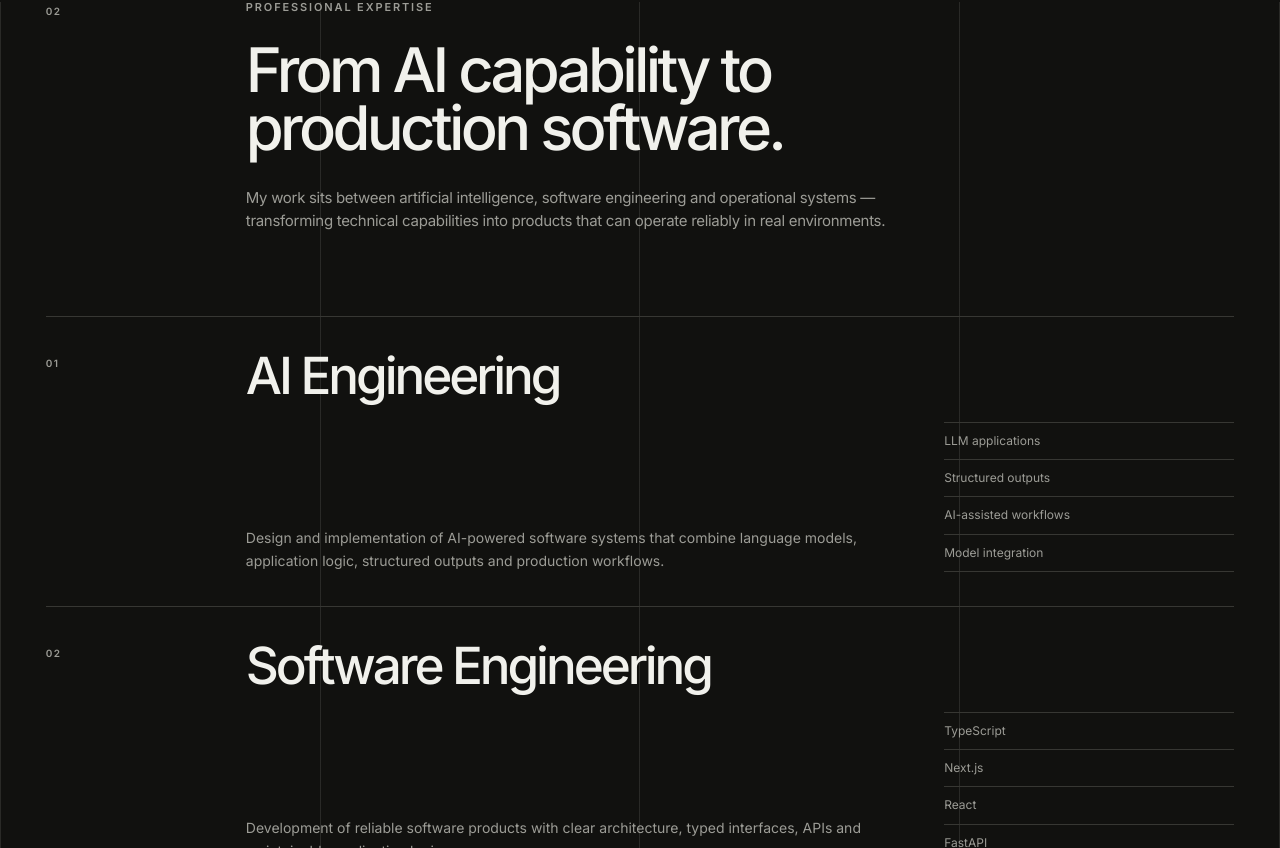
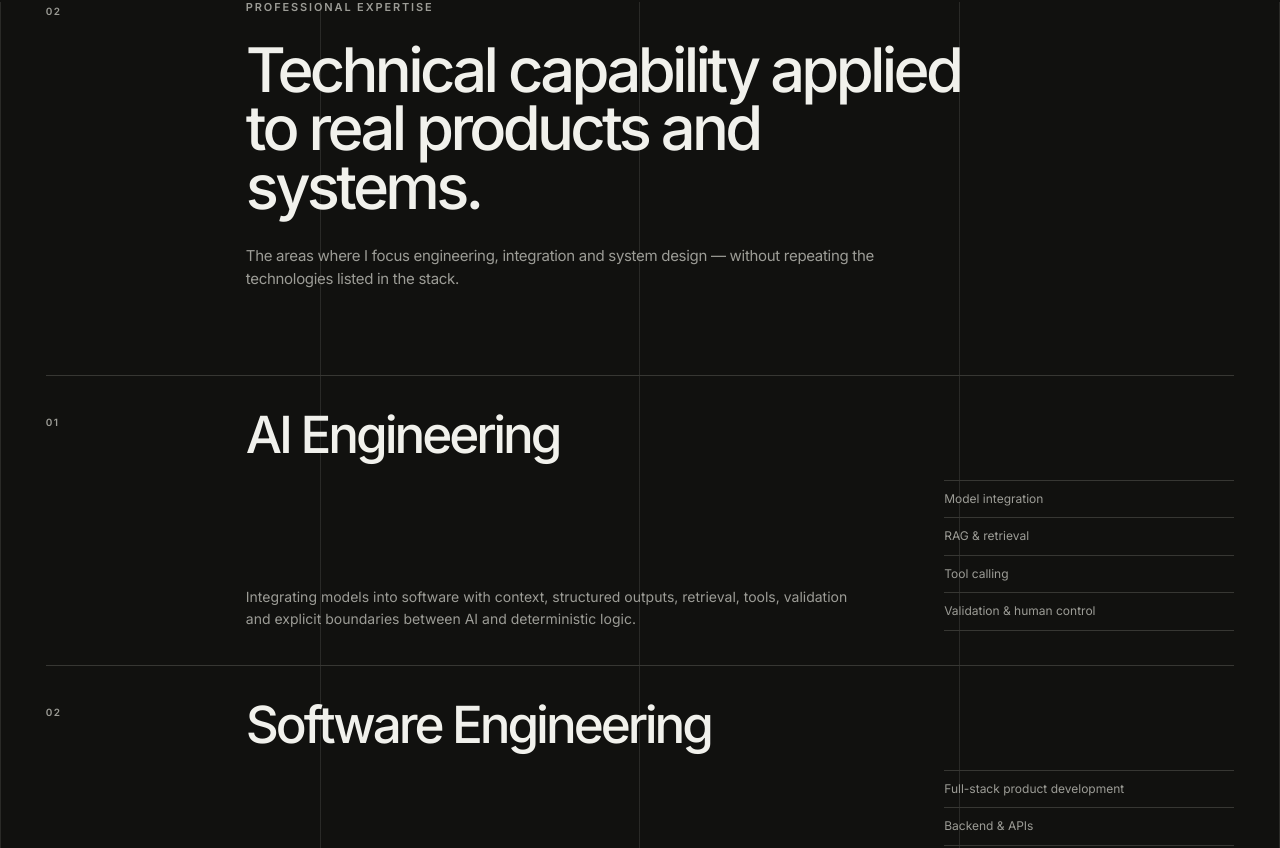
Before and after one commit to escobardanilo/my-site, a Next.js app: page / in a window 1280 px wide. Shown: the part 1612-2460 px from the top of the page. Built offline with nearby package versions, Linux system fonts and the light colour scheme.

Commit message:
Separate expertise from technology stack

```diff
--- a/src/components/sections/ProfessionalExpertise.tsx
+++ b/src/components/sections/ProfessionalExpertise.tsx
@@ -1,14 +1,230 @@
 "use client";
 
 import { useSitePreferences } from "@/context/SitePreferencesProvider";
+import type { Language } from "@/lib/translations";
+
+type ExpertiseItem = {
+  number: string;
+  title: string;
+  description: string;
+  capabilities: string[];
+};
+
+const expertiseCopy: Record<
+  Language,
+  {
+    eyebrow: string;
+    title: string;
+    description: string;
+    items: ExpertiseItem[];
+  }
+> = {
+  pt: {
+    eyebrow:
+      "ESPECIALIZAÇÃO PROFISSIONAL",
+    title:
+      "Capacidade técnica aplicada a produtos e sistemas reais.",
+    description:
+      "As áreas em que concentro engenharia, integração e desenho de sistemas — sem repetir a lista de tecnologias da stack.",
+    items: [
+      {
+        number: "01",
+        title: "AI Engineering",
+        description:
+          "Integração de modelos em software com contexto, outputs estruturados, retrieval, tools, validação e limites explícitos entre IA e lógica determinística.",
+        capabilities: [
+          "Model integration",
+          "RAG & retrieval",
+          "Tool calling",
+          "Validation & human control",
+        ],
+      },
+      {
+        number: "02",
+        title:
+          "Software Engineering",
+        description:
+          "Desenvolvimento de produtos full-stack com arquitetura clara, contratos tipados, backends, interfaces e código orientado a manutenção e evolução.",
+        capabilities: [
+          "Full-stack product development",
+          "Backend & APIs",
+          "Typed contracts",
+          "Maintainable architecture",
+        ],
+      },
+      {
+        number: "03",
+        title:
+          "Operational Systems / Automation",
+        description:
+          "Transformação de processos operacionais em workflows de software com regras, estados, rastreabilidade e automação controlada.",
+        capabilities: [
+          "Workflow design",
+          "Business rules",
+          "Traceability",
+          "Human-in-the-loop",
+        ],
+      },
+    ],
+  },
+  en: {
+    eyebrow:
+      "PROFESSIONAL EXPERTISE",
+    title:
+      "Technical capability applied to real products and systems.",
+    description:
+      "The areas where I focus engineering, integration and system design — without repeating the technologies listed in the stack.",
+    items: [
+      {
+        number: "01",
+        title: "AI Engineering",
+        description:
+          "Integrating models into software with context, structured outputs, retrieval, tools, validation and explicit boundaries between AI and deterministic logic.",
+        capabilities: [
+          "Model integration",
+          "RAG & retrieval",
+          "Tool calling",
+          "Validation & human control",
+        ],
+      },
+      {
+        number: "02",
+        title:
+          "Software Engineering",
+        description:
+          "Building full-stack products with clear architecture, typed contracts, backends, interfaces and code designed for maintenance and evolution.",
+        capabilities: [
+          "Full-stack product development",
+          "Backend & APIs",
+          "Typed contracts",
+          "Maintainable architecture",
+        ],
+      },
+      {
+        number: "03",
+        title:
+          "Operational Systems / Automation",
+        description:
+          "Turning operational processes into software workflows with explicit rules, states, traceability and controlled automation.",
+        capabilities: [
+          "Workflow design",
+          "Business rules",
+          "Traceability",
+          "Human-in-the-loop",
+        ],
+      },
+    ],
+  },
+  es: {
+    eyebrow:
+      "ESPECIALIZACIÓN PROFESIONAL",
+    title:
+      "Capacidad técnica aplicada a productos y sistemas reales.",
+    description:
+      "Las áreas donde concentro ingeniería, integración y diseño de sistemas, sin repetir las tecnologías de la stack.",
+    items: [
+      {
+        number: "01",
+        title: "AI Engineering",
+        description:
+          "Integración de modelos en software con contexto, outputs estructurados, retrieval, tools, validación y límites explícitos entre IA y lógica determinista.",
+        capabilities: [
+          "Model integration",
+          "RAG & retrieval",
+          "Tool calling",
+          "Validation & human control",
+        ],
+      },
+      {
+        number: "02",
+        title:
+          "Software Engineering",
+        description:
+          "Desarrollo de productos full-stack con arquitectura clara, contratos tipados, backends, interfaces y código pensado para mantenimiento y evolución.",
+        capabilities: [
+          "Full-stack product development",
+          "Backend & APIs",
+          "Typed contracts",
+          "Maintainable architecture",
+        ],
+      },
+      {
+        number: "03",
+        title:
+          "Operational Systems / Automation",
+        description:
+          "Transformación de procesos operativos en workflows de software con reglas, estados, trazabilidad y automatización controlada.",
+        capabilities: [
+          "Workflow design",
+          "Business rules",
+          "Traceability",
+          "Human-in-the-loop",
+        ],
+      },
+    ],
+  },
+  de: {
+    eyebrow:
+      "PROFESSIONELLE EXPERTISE",
+    title:
+      "Technische Kompetenz für reale Produkte und Systeme.",
+    description:
+      "Die Bereiche, in denen ich Engineering, Integration und Systemdesign bündele — ohne die Technologien des Stacks zu wiederholen.",
+    items: [
+      {
+        number: "01",
+        title: "AI Engineering",
+        description:
+          "Integration von Modellen in Software mit Kontext, strukturierten Outputs, Retrieval, Tools, Validierung und klaren Grenzen zwischen KI und deterministischer Logik.",
+        capabilities: [
+          "Model integration",
+          "RAG & retrieval",
+          "Tool calling",
+          "Validation & human control",
+        ],
+      },
+      {
+        number: "02",
+        title:
+          "Software Engineering",
+        description:
+          "Entwicklung von Full-Stack-Produkten mit klarer Architektur, typisierten Verträgen, Backends, Interfaces und wartbarem Code.",
+        capabilities: [
+          "Full-stack product development",
+          "Backend & APIs",
+          "Typed contracts",
+          "Maintainable architecture",
+        ],
+      },
+      {
+        number: "03",
+        title:
+          "Operational Systems / Automation",
+        description:
+          "Überführung operativer Prozesse in Software-Workflows mit expliziten Regeln, Zuständen, Nachvollziehbarkeit und kontrollierter Automatisierung.",
+        capabilities: [
+          "Workflow design",
+          "Business rules",
+          "Traceability",
+          "Human-in-the-loop",
+        ],
+      },
+    ],
+  },
+};
 
 export function ProfessionalExpertise() {
-  const { copy } = useSitePreferences();
+  const { language } =
+    useSitePreferences();
+
+  const expertise =
+    expertiseCopy[language];
 
   return (
     <section
       className="expertise"
       id="expertise"
+      aria-labelledby="expertise-title"
     >
       <div className="container">
         <div className="section-intro">
@@ -18,46 +234,61 @@ export function ProfessionalExpertise() {
 
           <div className="section-intro__content">
             <p className="section-intro__eyebrow">
-              {copy.expertise.eyebrow}
+              {expertise.eyebrow}
             </p>
 
-            <h2 className="section-intro__title">
-              {copy.expertise.title}
+            <h2
+              className="section-intro__title"
+              id="expertise-title"
+            >
+              {expertise.title}
             </h2>
 
             <p className="section-intro__description">
-              {copy.expertise.description}
+              {expertise.description}
             </p>
           </div>
         </div>
 
         <div className="expertise-list">
-          {copy.expertise.items.map((item) => (
+          {expertise.items.map(
+            (item) => (
               <article
                 className="expertise-item"
                 key={item.number}
               >
                 <div className="expertise-item__number">
-                <span>{item.number}</span>
+                  <span>
+                    {item.number}
+                  </span>
                 </div>
 
                 <div className="expertise-item__main">
-                <h3>{item.title}</h3>
+                  <h3>
+                    {item.title}
+                  </h3>
 
-                <p>{item.description}</p>
+                  <p>
+                    {item.description}
+                  </p>
                 </div>
 
                 <div className="expertise-item__capabilities">
                   {item.capabilities.map(
                     (capability) => (
-                    <span key={capability}>
+                      <span
+                        key={
+                          capability
+                        }
+                      >
                         {capability}
                       </span>
                     ),
                   )}
                 </div>
               </article>
-          ))}
+            ),
+          )}
         </div>
       </div>
     </section>
```
Lines whose indentation alone changed are shown as unchanged.
